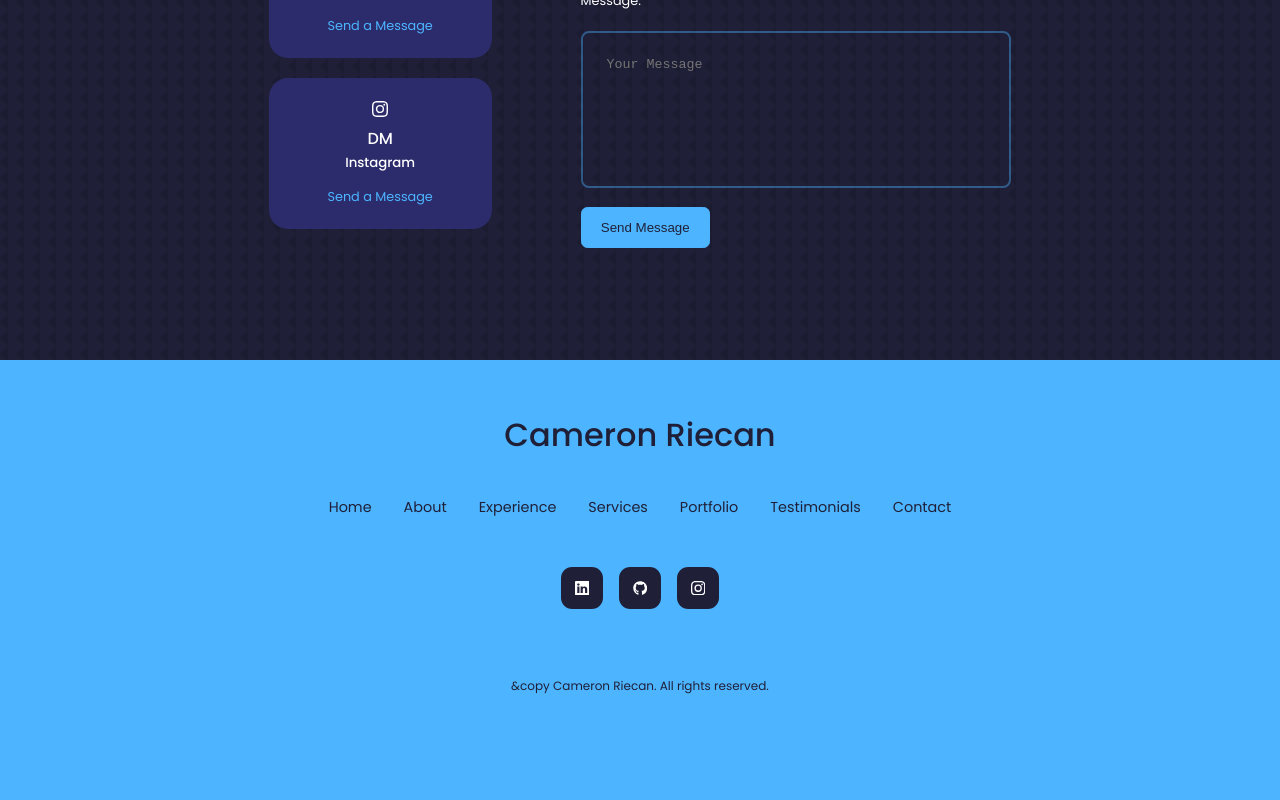
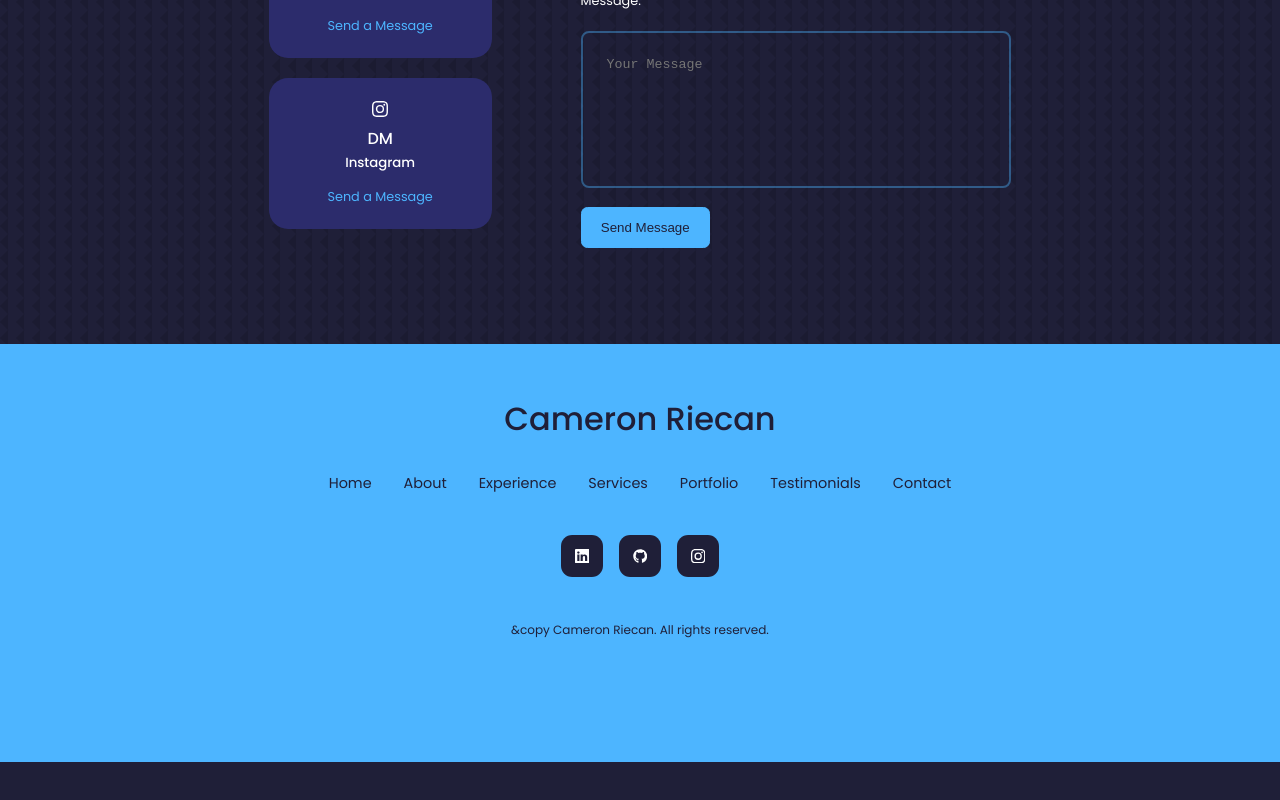
Before and after one commit to CameronRiecan/CameronRiecan.github.io, a React (Create React App) app: page / in a window 1280 px wide. Shown: the part 5942-6742 px from the top of the page. After the commit the page ends 6704 px from the top, so only its background shows below. Built offline with nearby package versions, Linux system fonts and the light colour scheme.

Commit message:
add new values for margins for better UI to reduce hieght and spaces between content in footer

```diff
--- a/src/components/footer/footer.css
+++ b/src/components/footer/footer.css
@@ -5,7 +5,7 @@ footer {
     padding: 3rem 0;
     text-align: center;
     font-size: 0.9rem;
-    margin-top: 7rem;
+    margin-top: 6rem;
 }
 
 footer a {
@@ -15,7 +15,7 @@ footer a {
 .footer_logo {
     font-size: 2rem;
     font-weight: 500;
-    margin-bottom: 2rem;
+    margin-bottom: 1.5rem;
     display: inline-block;
 }
 
@@ -24,14 +24,14 @@ footer a {
     flex-wrap: wrap;
     justify-content: center;
     gap: 2rem;
-    margin: 0 auto 3rem;
+    margin: 0 auto 2.5rem;
 }
 
 .footer_socials {
     display: flex;
     justify-content: center;
     gap: 1rem;
-    margin-bottom: 4rem;
+    margin-bottom: 2.5rem;
 }
 
 .footer_socials a {
@@ -50,7 +50,7 @@ footer a {
 }
 
 .footer_copyright {
-    margin-bottom: 4rem;
+    margin-bottom: 4.5rem;
     color: var(--color-bg);
 }
 
@@ -59,7 +59,7 @@ footer a {
 @media screen and (max-width: 600px) {
     .permalinks {
         flex-direction: column;
-        gap: 1.5rem;
+        gap: 1.25rem;
     }
 
     .footer_socials {
```
